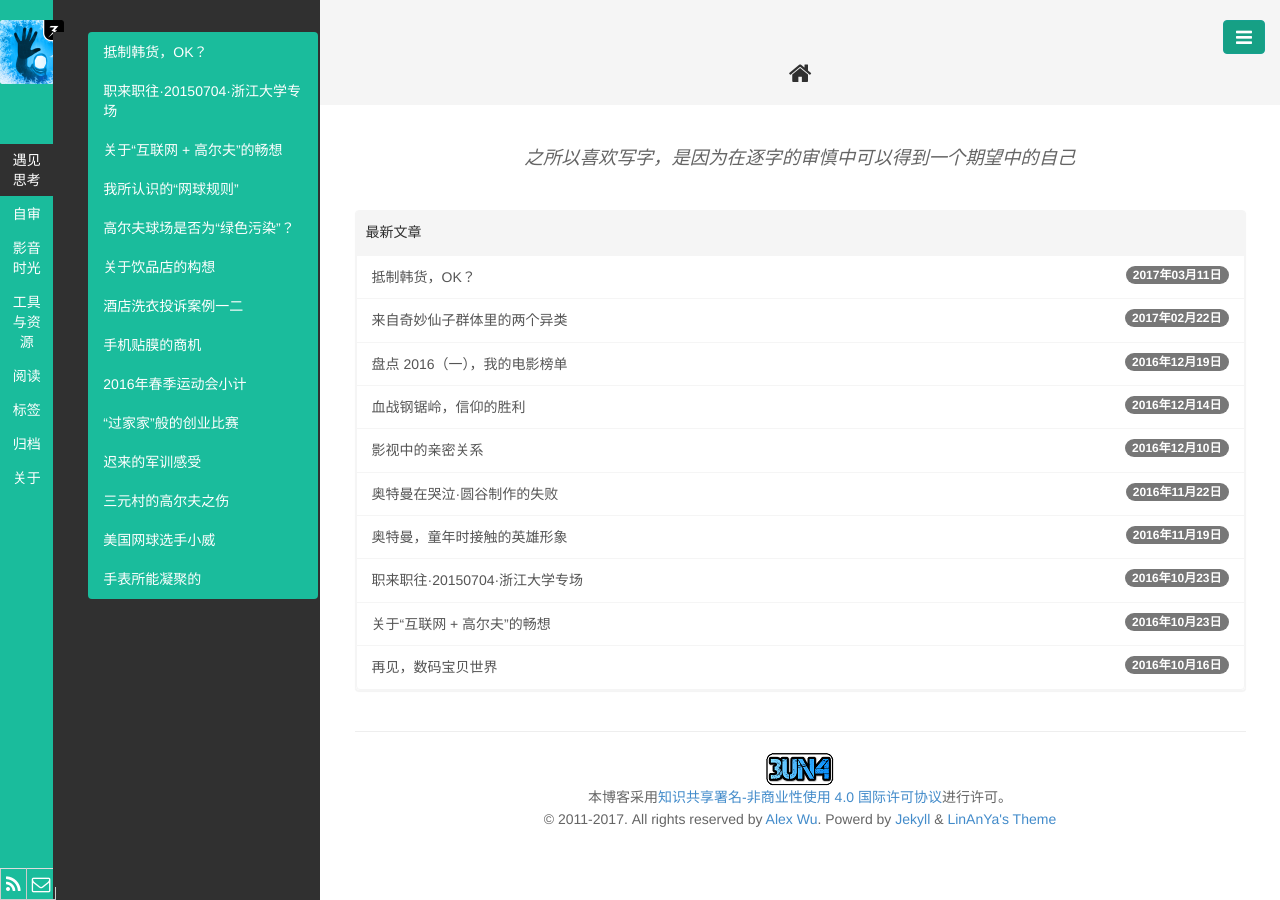
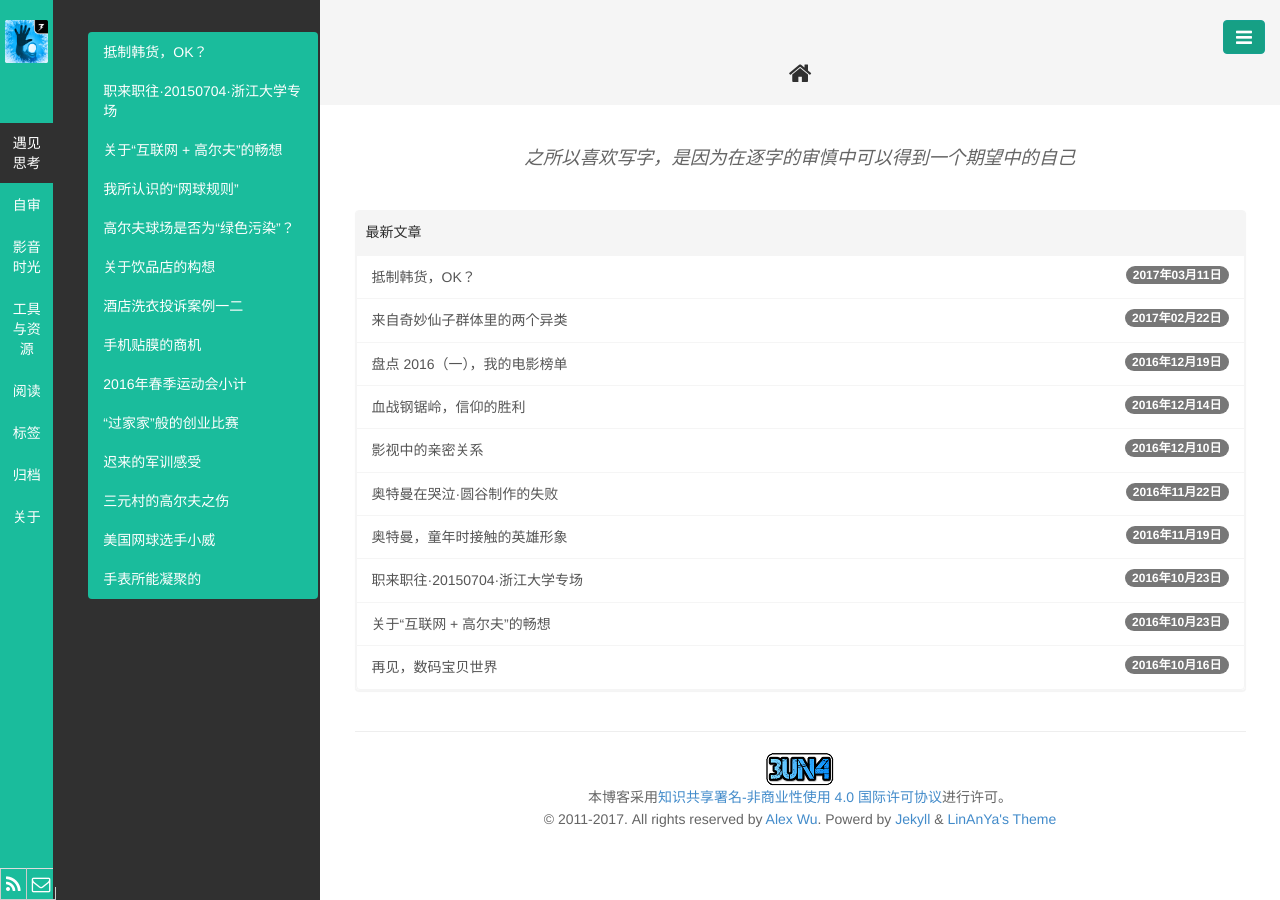
Before and after one commit to 3un4/3un4.github.io, a Jekyll site: the page built from index.html, in a window 1280 px wide. Built offline with Jekyll 4.4.1, drawn with Linux system fonts in a browser that asks for light colours; the list of posts is cut into pages by our own code.

Commit message:
Update base.css

```diff
--- a/public/css/base.css
+++ b/public/css/base.css
@@ -34,7 +34,7 @@ body, html {
   border-radius: 0px;
   color: #fff;
   font-size: 14px;
-  padding: 6px 6px;
+  padding: 10px 10px;
 
 }
 
@@ -51,7 +51,7 @@ body, html {
 }
 
 .avatar {
-  width: 64px;
+  width: 80%;
   /*height: 90px;*/
   border: 0px solid #fff;
 }
```
